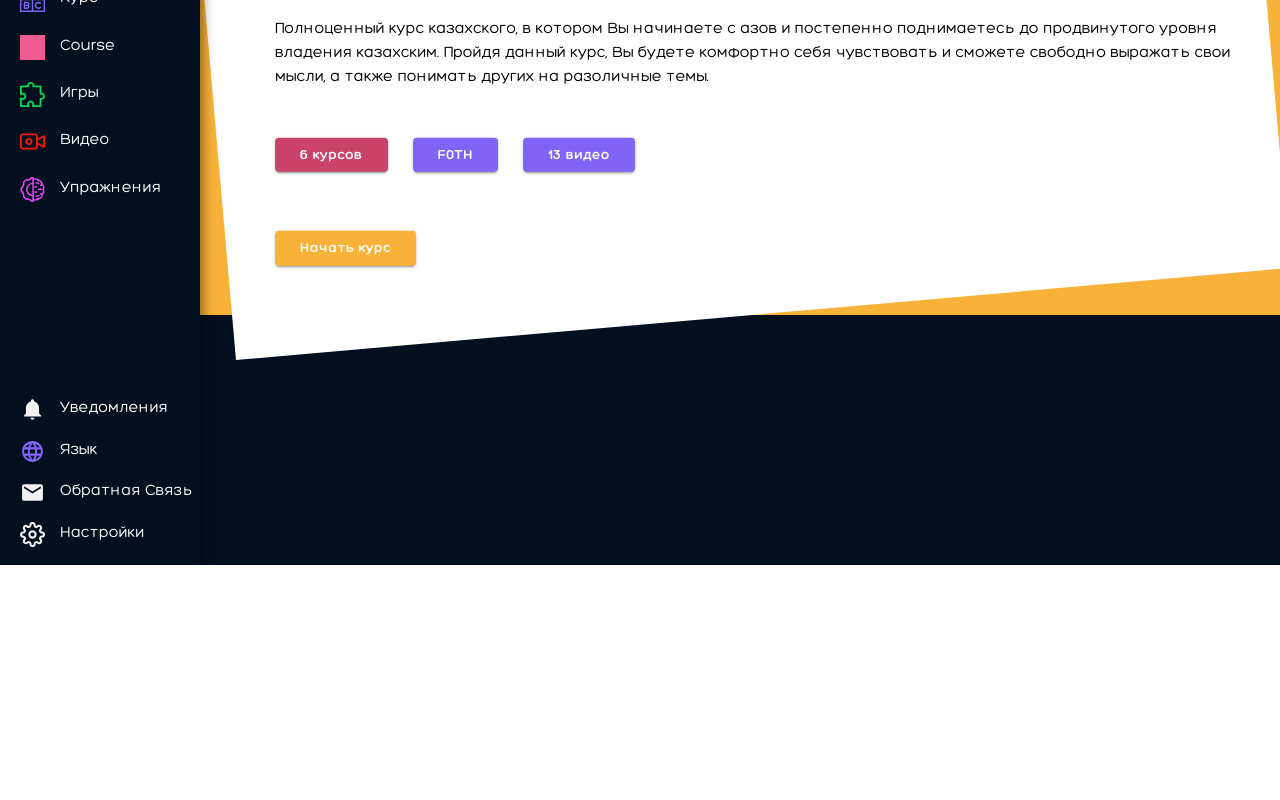
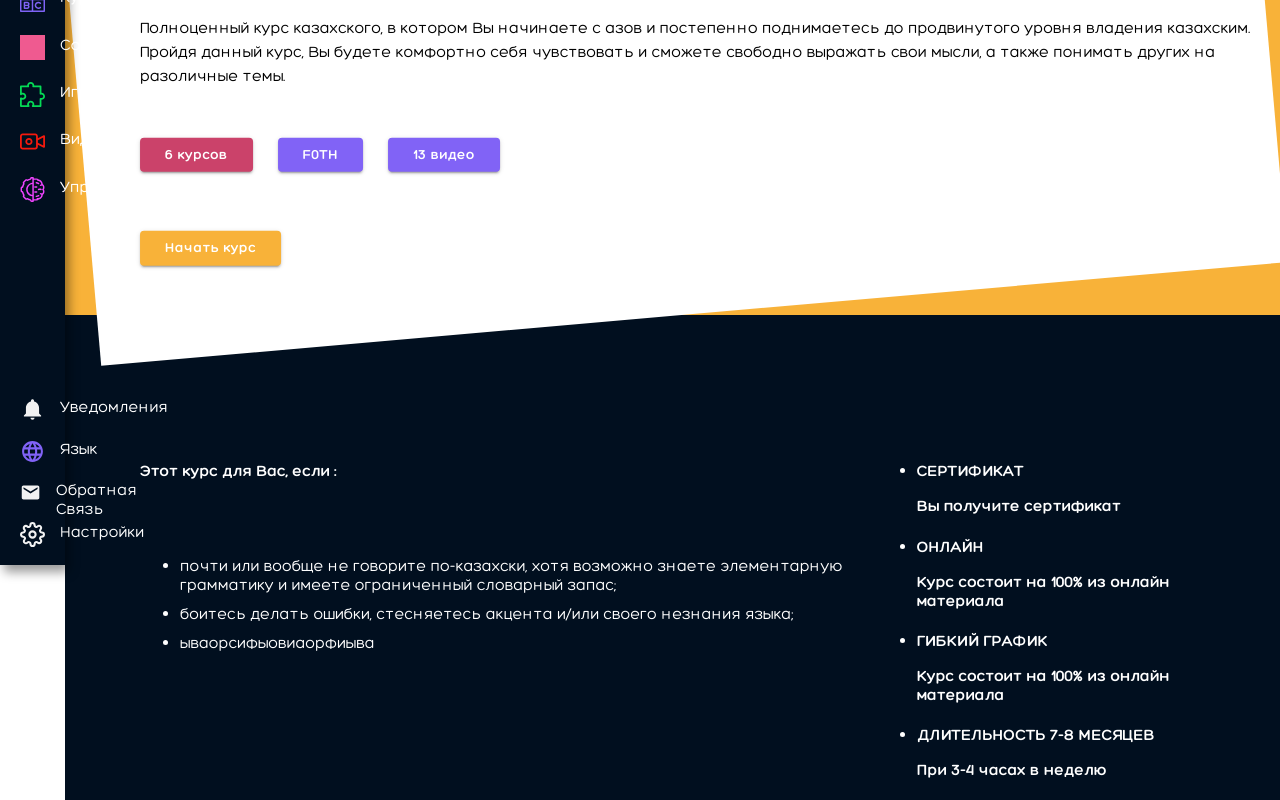
Before and after one commit to mintylife/Sketch, a React (Create React App) app: page /course in a window 1280 px wide. Shown: the part 235-1035 px from the top of the page. Before the commit the page ends 800 px from the top, so only its background shows below. Built offline with nearby package versions, Linux system fonts and the light colour scheme; grey boxes are pictures that could not be loaded.

Commit message:
start course information (add icons, colour and improve alignment)

```diff
--- /dev/null
+++ b/src/assets/texts/textForCourseP.js
@@ -0,0 +1,23 @@
+export const title = "Компас. Логика языка.";
+export const subtitle = "Бірінші деңгей";
+export const description =
+  "Полноценный курс казахского, в котором Вы начинаете с азов и постепенно поднимаетесь до  продвинутого уровня владения казахским. Пройдя данный курс, Вы будете комфортно себя чувствовать и сможете свободно выражать свои мысли, а также понимать других на разоличные темы. ";
+
+export const numOfmodules = 6;
+export const courseType = "F0TH";
+export const numOfVideos = 6;
+
+export const audience = [
+  "почти или вообще не говорите по-казахски, хотя возможно знаете элементарную грамматику и имеете ограниченный словарный запас;",
+  "боитесь делать ошибки, стесняетесь акцента и/или своего незнания языка;",
+  "ываорсифыовиаорфиыва;",
+];
+
+export const duration = "";
+
+export const courseGoals = [
+  "Свободно выражать свои мысли, а также хорошо понимать других в разного рода ситуациях: повседневных, академических, профессиональных и даже литературных.",
+  "Начать и не бросить свое обучение!",
+];
+
+export const courseStructure = "";
--- a/src/components/Course.css
+++ b/src/components/Course.css
@@ -145,5 +145,59 @@
   color: white;
 }
 
+/* ! ---------------- SECTION 2 ---------------- ! */
 .course-information {
+  box-sizing: border-box;
+  z-index: 1;
+  flex: 1;
+  display: flex;
+  flex-direction: row;
+  justify-content: space-around;
+
+  padding-top: 125px;
+  padding-left: 75px;
+  padding-right: 35px;
+  margin-right: 35px;
+
+  width: 100%;
 }
+
+.bulletpoints-block {
+  flex: 2;
+  display: flex;
+  flex-direction: column;
+  justify-content: flex-start;
+}
+
+#foryouif-title {
+  flex: 1;
+  /* color: #f042ff; */
+  color: #fff;
+}
+
+.bulletpoints-list {
+  flex: 4;
+  display: flex;
+  flex-direction: column;
+  justify-content: flex-start;
+}
+
+.bulletpoints-list * {
+  padding-bottom: 10px;
+}
+
+.highlights-block {
+  flex: 1;
+}
+
+#certificate {
+}
+
+#online {
+}
+
+#schedule {
+}
+
+#duration {
+}
--- a/src/components/Course.jsx
+++ b/src/components/Course.jsx
@@ -2,47 +2,26 @@ import React from "react";
 import "./Course.css";
 import { BiDonateHeart as LikedByIcon } from "react-icons/bi";
 import { Button } from "@material-ui/core";
+import {
+  title,
+  subtitle,
+  description,
+  numOfmodules,
+  courseType,
+} from "../assets/texts/textForCourseP.js";
 
 export const Course = (props) => {
-  var description =
-    "Полноценный курс казахского, в котором Вы начинаете с азов и постепенно поднимаетесь до  продвинутого уровня владения казахским. Пройдя данный курс, Вы будете комфортно себя чувствовать и сможете свободно выражать свои мысли, а также понимать других на разоличные темы. ";
-
-  var numOfmodules = 6;
-  var courseType = "F0TH";
-  var numOfVideos = 6;
-
-  var audience = [
-    "почти или вообще не говорите по-казахски, хотя возможно знаете элементарную грамматику и имеете ограниченный словарный запас;",
-    "боитесь делать ошибки, стесняетесь акцента и/или своего незнания языка;",
-    "ываорсифыовиаорфиыва;",
-  ];
-
-  var duration = "";
-
-  var courseGoals = [
-    "Свободно выражать свои мысли, а также хорошо понимать других в разного рода ситуациях: повседневных, академических, профессиональных и даже литературных.",
-    "Начать и не бросить свое обучение!",
-  ];
-
-  var courseStructure = "";
-
   return (
     <div className="course-container">
       <div className="header">
         <div id="rectangle">
           <div className="overview">
-            <div className="course-title">Компас. Логика языка.</div>
-            <div className="second-title">Бірінші деңгей</div>
+            <div className="course-title">{title}</div>
+            <div className="second-title">{subtitle}</div>
             <div className="heart-ranking">
               <LikedByIcon /> <span classname="people-num">135</span>
             </div>
-            <p className="intro-block">
-              Полноценный курс казахского, в котором Вы начинаете с азов и
-              постепенно поднимаетесь до продвинутого уровня владения казахским.
-              Пройдя данный курс, Вы будете комфортно себя чувствовать и сможете
-              свободно выражать свои мысли, а также понимать других на
-              разоличные темы.
-            </p>
+            <p className="intro-block">{description}</p>
             <div className="info-buttons">
               <Button variant="contained" id="module-num">
                 6 курсов
@@ -62,9 +41,45 @@ export const Course = (props) => {
       </div>
 
       <div className="course-information">
-        <div className="foryouif-block"></div>
-        <div className="bulletpoints-block"></div>
-        <div className="goals-block"></div>
+        <div className="bulletpoints-block">
+          <h4 id="foryouif-title">Этот курс для Вас, если : </h4>
+          <ul className="bulletpoints-list">
+            <li className="foryouif-bullet">
+              почти или вообще не говорите по-казахски, хотя возможно знаете
+              элементарную грамматику и имеете ограниченный словарный запас;
+            </li>
+            <li className="foryouif-bullet">
+              боитесь делать ошибки, стесняетесь акцента и/или своего незнания
+              языка;
+            </li>
+            <li className="foryouif-bullet">ываорсифыовиаорфиыва</li>
+          </ul>
+        </div>
+        <div className="highlights-block">
+          <ul>
+            <li id="certificate">
+              <h4>
+                СЕРТИФИКАТ <p>Вы получите сертификат</p>
+              </h4>
+            </li>
+            <li id="online">
+              <h4>
+                ОНЛАЙН <p>Курс состоит на 100% из онлайн материала</p>
+              </h4>
+            </li>
+            <li id="schedule">
+              <h4>
+                ГИБКИЙ ГРАФИК <p>Курс состоит на 100% из онлайн материала</p>
+              </h4>
+            </li>
+            <li id="duration">
+              <h4>
+                ДЛИТЕЛЬНОСТЬ 7-8 МЕСЯЦЕВ
+                <p>При 3-4 часах в неделю</p>
+              </h4>
+            </li>
+          </ul>
+        </div>
       </div>
 
       <div className="course-structure"></div>
--- a/src/components/Sidebar.css
+++ b/src/components/Sidebar.css
@@ -7,6 +7,7 @@
   padding-left: 20px;
 
   position: sticky;
+  top: 0;
   width: 45px;
   height: 100vh;
 
```
